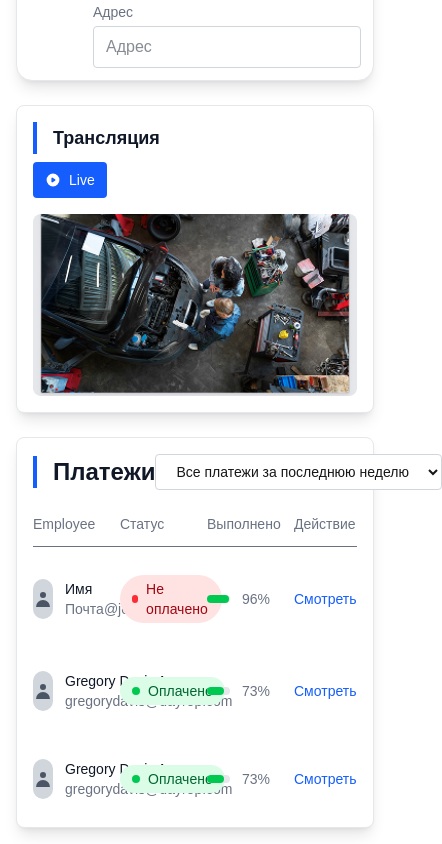
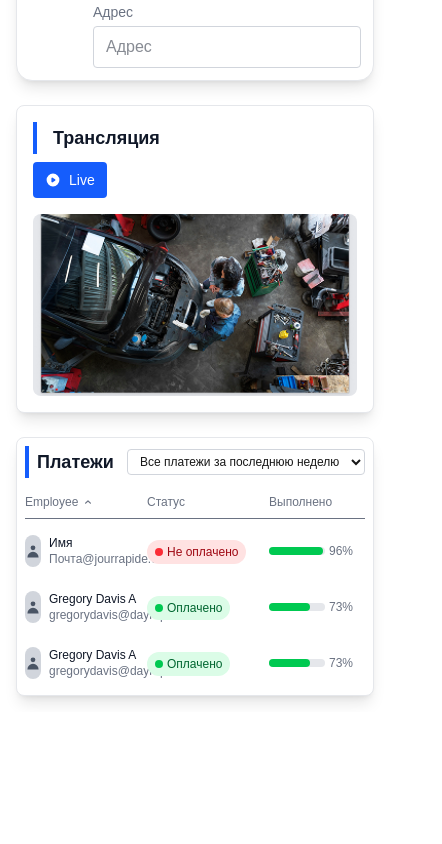
Before and after one commit to Madiyar0505/my-typescript, a Next.js app: page /dashboard in a window 390 px wide. Shown: the part 881-1725 px from the top of the page, 442 px wide, since content can reach past the window. After the commit the page ends 1593 px from the top, so only its background shows below. Built offline with nearby package versions, Linux system fonts and the light colour scheme.

Commit message:
өзгеріс

```diff
--- a/src/app/dashboard/page.tsx
+++ b/src/app/dashboard/page.tsx
@@ -246,22 +246,22 @@ export default function DashboardPage() {
               </div>
 
               {/* Блок платежей - lg:col-span-3 */}
-                <div className="bg-white p-4 sm:p-8 rounded-lg border border-gray-200 w-full flex flex-col lg:col-span-3 shadow-lg">
-                <div className="flex items-center justify-between mb-6">
+                <div className="bg-white p-2 sm:p-8 rounded-lg border border-gray-200 w-full flex flex-col lg:col-span-3 shadow-lg">
+                  <div className="flex items-center justify-between mb-4 sm:mb-6">
                     <div className="flex items-center">
-                    <div className="w-1 h-8 bg-blue-600 mr-4"></div>
-                    <h2 className="text-2xl font-bold text-gray-900">Платежи</h2>
+                      <div className="w-1 h-8 bg-blue-600 mr-2 sm:mr-4"></div>
+                      <h2 className="text-lg sm:text-2xl font-bold text-gray-900">Платежи</h2>
                     </div>
-                  <select className="text-sm border border-gray-300 rounded px-4 py-2 bg-white">
+                    <select className="text-xs sm:text-sm border border-gray-300 rounded px-2 py-1 sm:px-4 sm:py-2 bg-white">
                       <option>Все платежи за последнюю неделю</option>
                     </select>
                   </div>
-
-                {/* Заголовки таблицы */}
-                <div className="grid grid-cols-4 gap-6 mb-4 text-sm font-medium text-gray-500 border-b pb-3">
-                  <div className="flex items-center">
-                    Employee
-                    <svg className="w-4 h-4 ml-2" fill="currentColor" viewBox="0 0 20 20">
+                  {/* Mobile: horizontal scroll, compact table */}
+                  <div className="overflow-x-auto">
+                    <div className="min-w-[480px] sm:min-w-0">
+                      <div className="grid grid-cols-4 gap-2 sm:gap-6 mb-2 sm:mb-4 text-xs sm:text-sm font-medium text-gray-500 border-b pb-2 sm:pb-3">
+                        <div className="flex items-center">Employee
+                          <svg className="w-3 h-3 sm:w-4 sm:h-4 ml-1 sm:ml-2" fill="currentColor" viewBox="0 0 20 20">
                             <path fillRule="evenodd" d="M14.707 12.707a1 1 0 01-1.414 0L10 9.414l-3.293 3.293a1 1 0 01-1.414-1.414l4-4a1 1 0 011.414 0l4 4a1 1 0 010 1.414z" clipRule="evenodd" />
                           </svg>
                         </div>
@@ -269,57 +269,54 @@ export default function DashboardPage() {
                         <div>Выполнено</div>
                         <div>Действие</div>
                       </div>
-
-                {/* Строки платежей */}
-                <div className="space-y-6 overflow-y-auto">
+                      <div className="space-y-2 sm:space-y-6">
                         {mockPayments.map((payment, index) => (
-                    <div key={index} className="grid grid-cols-4 gap-6 items-center py-3">
+                          <div key={index} className="grid grid-cols-4 gap-2 sm:gap-6 items-center py-2 sm:py-3">
                             {/* Employee */}
-                      <div className="flex items-center space-x-3">
-                        <div className="w-10 h-10 bg-gray-300 rounded-full flex items-center justify-center">
-                          <svg className="w-5 h-5 text-gray-600" fill="currentColor" viewBox="0 0 20 20">
+                            <div className="flex items-center space-x-2 sm:space-x-3">
+                              <div className="w-8 h-8 sm:w-10 sm:h-10 bg-gray-300 rounded-full flex items-center justify-center">
+                                <svg className="w-4 h-4 sm:w-5 sm:h-5 text-gray-600" fill="currentColor" viewBox="0 0 20 20">
                                   <path fillRule="evenodd" d="M10 9a3 3 0 100-6 3 3 0 000 6zm-7 9a7 7 0 1114 0H3z" clipRule="evenodd" />
                                 </svg>
                               </div>
                               <div>
-                          <div className="text-sm font-medium text-gray-900">{payment.employee}</div>
-                          <div className="text-sm text-gray-500">{payment.name}</div>
+                                <div className="text-xs sm:text-sm font-medium text-gray-900">{payment.employee}</div>
+                                <div className="text-xs sm:text-sm text-gray-500">{payment.name}</div>
                               </div>
                             </div>
-
                             {/* Статус */}
                             <div>
-                        <span className={`inline-flex items-center px-3 py-1 rounded-full text-sm font-medium ${
+                              <span className={`inline-flex items-center px-2 sm:px-3 py-1 rounded-full text-xs sm:text-sm font-medium ${
                                 payment.status === 'Оплачено'
                                   ? 'bg-green-100 text-green-800'
                                   : 'bg-red-100 text-red-800'
                               }`}>
-                          <div className={`w-2 h-2 rounded-full mr-2 ${
+                                <div className={`w-2 h-2 rounded-full mr-1 sm:mr-2 ${
                                   payment.status === 'Оплачено' ? 'bg-green-500' : 'bg-red-500'
                                 }`}></div>
                                 {payment.status}
                               </span>
                             </div>
-
                             {/* Выполнено */}
-                      <div className="flex items-center space-x-3">
-                        <div className="w-20 bg-gray-200 rounded-full h-2">
+                            <div className="flex items-center space-x-1 sm:space-x-3">
+                              <div className="w-14 sm:w-20 bg-gray-200 rounded-full h-2">
                                 <div
                                   className="bg-green-500 h-2 rounded-full"
                                   style={{ width: `${payment.completed}%` }}
                                 ></div>
                               </div>
-                        <span className="text-sm text-gray-500">{payment.completed}%</span>
+                              <span className="text-xs sm:text-sm text-gray-500">{payment.completed}%</span>
                             </div>
-
                             {/* Действие */}
                             <div>
-                        <button className="text-blue-600 text-sm hover:text-blue-800 font-medium">
+                              <button className="text-blue-600 text-xs sm:text-sm hover:text-blue-800 font-medium">
                                 {payment.action}
                               </button>
                             </div>
                           </div>
                         ))}
+                      </div>
+                    </div>
                   </div>
                 </div>
             </div>
--- a/src/app/login/page.tsx
+++ b/src/app/login/page.tsx
@@ -144,13 +144,12 @@ export default function LoginPage() {
         </div>
 
         {/* Оң жақ: фото 40% */}
-        <div className="hidden md:flex w-[40%] h-full items-center justify-center bg-gray-100 p-6">
-          <div className="relative w-full h-full flex items-center justify-center">
+        <div className="hidden md:flex w-[40%] h-full">
+          <div className="relative w-full h-full">
             <img
               src="/Frame 2095585499.png"
               alt="Hyundai Santa Fe"
-              className="w-full h-full object-cover rounded-xl"
-              style={{ objectFit: 'cover', width: '100%', height: '100%' }}
+              className="w-full h-full object-cover"
               onError={(e) => {
                 // Fallback если изображение не загрузилось
                 e.currentTarget.style.display = 'none';
@@ -160,7 +159,7 @@ export default function LoginPage() {
                 }
               }}
             />
-            <div className="w-full h-full bg-gray-300 rounded-xl flex items-center justify-center absolute inset-0" style={{display: 'none'}}>
+            <div className="w-full h-full bg-gray-300 flex items-center justify-center absolute inset-0" style={{display: 'none'}}>
               <span className="text-gray-500 text-lg">Изображение автомобиля</span>
             </div>
           </div>
--- a/src/app/payments/page.tsx
+++ b/src/app/payments/page.tsx
@@ -1,3 +1,5 @@
+  // Add missing isPaid function
+  const isPaid = (stageId: string) => stageId === 'WON';
 'use client';
 
 import { useState, useEffect } from 'react';
@@ -95,10 +97,6 @@ export default function PaymentsPage() {
 
   const canPay = (stageId: string) => {
     return !['WON', 'LOSE'].includes(stageId);
-  };
-
-  const isPaid = (stageId: string) => {
-    return stageId === 'WON';
   };
 
   const formatDate = (dateString: string) => {
@@ -297,44 +295,6 @@ export default function PaymentsPage() {
             </div>
           )}
         </div>
-
-        {/* Мобильная версия списка сделок */}
-        <div className="md:hidden space-y-4">
-          {sortedDeals.map((deal) => (
-            <div key={deal.ID} className="bg-white rounded-lg shadow p-4 border border-gray-200">
-              <div className="flex justify-between items-start mb-3">
-                <div className="font-medium text-gray-900">Счет #{deal.ID}</div>
-                <span className={`inline-flex px-2 py-1 text-xs font-semibold rounded-full ${getStatusColor(deal.STAGE_ID)}`}>
-                  {getStatusText(deal.STAGE_ID)}
-                </span>
-              </div>
-              <p className="text-sm text-gray-800 mb-3">{deal.TITLE}</p>
-              <div className="text-sm text-gray-500 mb-1">Дата: {formatDate(deal.DATE_CREATE)}</div>
-              <div className="text-sm font-medium text-gray-900 mb-4">
-                Сумма: {formatAmount(deal.OPPORTUNITY, deal.CURRENCY_ID)}
-              </div>
-
-              {canPay(deal.STAGE_ID) ? (
-                <button
-                  onClick={() => handlePayment(deal.ID)}
-                  className="w-full text-blue-600 hover:text-blue-900 bg-blue-100 hover:bg-blue-200 px-3 py-2 rounded-md transition-colors text-sm font-medium"
-                >
-                  Оплатить
-                </button>
-              ) : deal.STAGE_ID === 'WON' ? (
-                <div className="w-full text-center text-green-600 bg-green-100 px-3 py-2 rounded-md text-sm font-medium">
-                  Оплачено
-                </div>
-              ) : null}
-            </div>
-          ))}
-
-          {sortedDeals.length === 0 && (
-            <div className="text-center py-12 bg-white rounded-lg shadow">
-              <p className="text-gray-500">Сделки не найдены</p>
-            </div>
-          )}
-        </div>
       </main>
     </div>
   );
--- a/src/app/register/page.tsx
+++ b/src/app/register/page.tsx
@@ -194,12 +194,12 @@ export default function RegisterPage() {
 
           {/* Правая часть - изображение */}
         {/* Оң жақ: фото 40% */}
-        <div className="hidden md:flex w-[40%] h-full items-center justify-center bg-gray-100 p-6">
-          <div className="relative w-full h-full flex items-center justify-center">
+        <div className="hidden md:flex w-[40%] h-full">
+          <div className="relative w-full h-full">
             <img
               src="/Frame 2095585499.png"
               alt="Hyundai Santa Fe"
-              className="w-full h-full object-cover rounded-xl"
+              className="w-full h-full object-cover"
               onError={(e) => {
                 // Fallback если изображение не загрузилось
                 e.currentTarget.style.display = 'none';
@@ -209,7 +209,7 @@ export default function RegisterPage() {
                 }
               }}
             />
-            <div className="w-full h-full bg-gray-300 rounded-xl flex items-center justify-center absolute inset-0" style={{display: 'none'}}>
+            <div className="w-full h-full bg-gray-300 flex items-center justify-center absolute inset-0" style={{display: 'none'}}>
               <span className="text-gray-500 text-lg">Изображение автомобиля</span>
             </div>
           </div>
```
Lines whose indentation alone changed are shown as unchanged.
